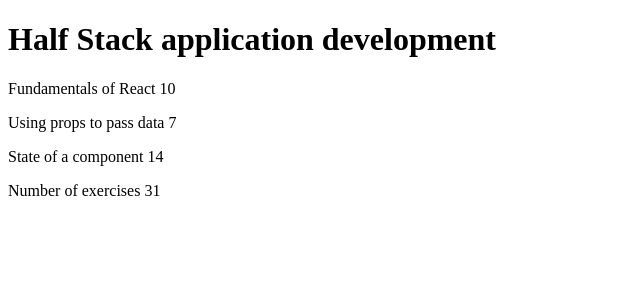
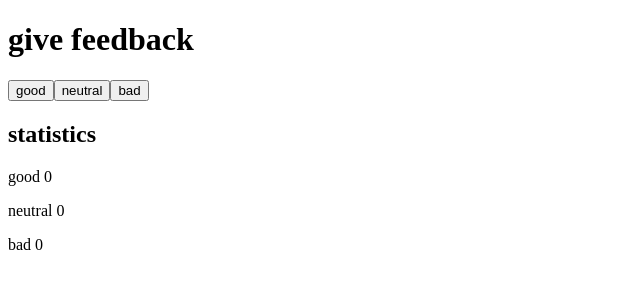
Before and after one commit to EvanaSabatella1989/fullstackopen-parte1, a React (Vite) app in the folder part1/: page / in a window 1280 px wide. Shown: the top 300 px of the page, without its empty margins (0-640 px from the left). Built offline with nearby package versions, Linux system fonts and the light colour scheme.

Commit message:
Ejercicios parte 1d ejercicio 1.6

```diff
--- a/part1/src/App.jsx
+++ b/part1/src/App.jsx
@@ -1,49 +1,23 @@
-const Header = ({ course}) => {
-  return <h1>{course.name}</h1>
-}
-
-const Part = ({name, exercises}) =>{
-  return (<p>{name} {exercises}</p>)
-}
-
-const Content = ({ parts}) => {
-  return (
-    <div>
-      <Part name={parts[0].name} exercises={parts[0].exercises}/>
-      <Part name={parts[1].name} exercises={parts[1].exercises}/>
-      <Part name={parts[2].name} exercises={parts[2].exercises}/>
-    </div>
-  )
-}
-
-const Total = ({parts}) => {
-  return(<p>Number of exercises {parts[0].exercises + parts[1].exercises + parts[2].exercises}</p>)
-}
+import { useState } from "react"
 
 const App = () => {
-  const course = {
-    name: 'Half Stack application development',
-    parts: [
-      {
-        name: 'Fundamentals of React',
-        exercises: 10
-      },
-      {
-        name: 'Using props to pass data',
-        exercises: 7
-      },
-      {
-        name: 'State of a component',
-        exercises: 14
-      }
-    ]
-  }
+  //guardar los clics de cada botón en su propio estado
+  const [good, setGood] = useState(0)
+  const [neutral, setNeutral] = useState(0)
+  const [bad, setBad] = useState(0)
+
+  console.log("good:", good, ", neutral:", neutral, ", bad:", bad)
 
   return (
     <div>
-      <Header course={course}/>
-      <Content parts={course.parts}/>
-      <Total parts={course.parts}/>
+      <h1>give feedback</h1>
+      <button onClick={() => setGood(good + 1)}>good</button>
+      <button onClick={() => setNeutral(neutral + 1)}>neutral</button>
+      <button onClick={() => setBad(bad + 1)}>bad</button>
+      <h2>statistics</h2>
+      <p>good {good}</p>
+      <p>neutral {neutral}</p>
+      <p>bad {bad}</p>
     </div>
   )
 }
```
